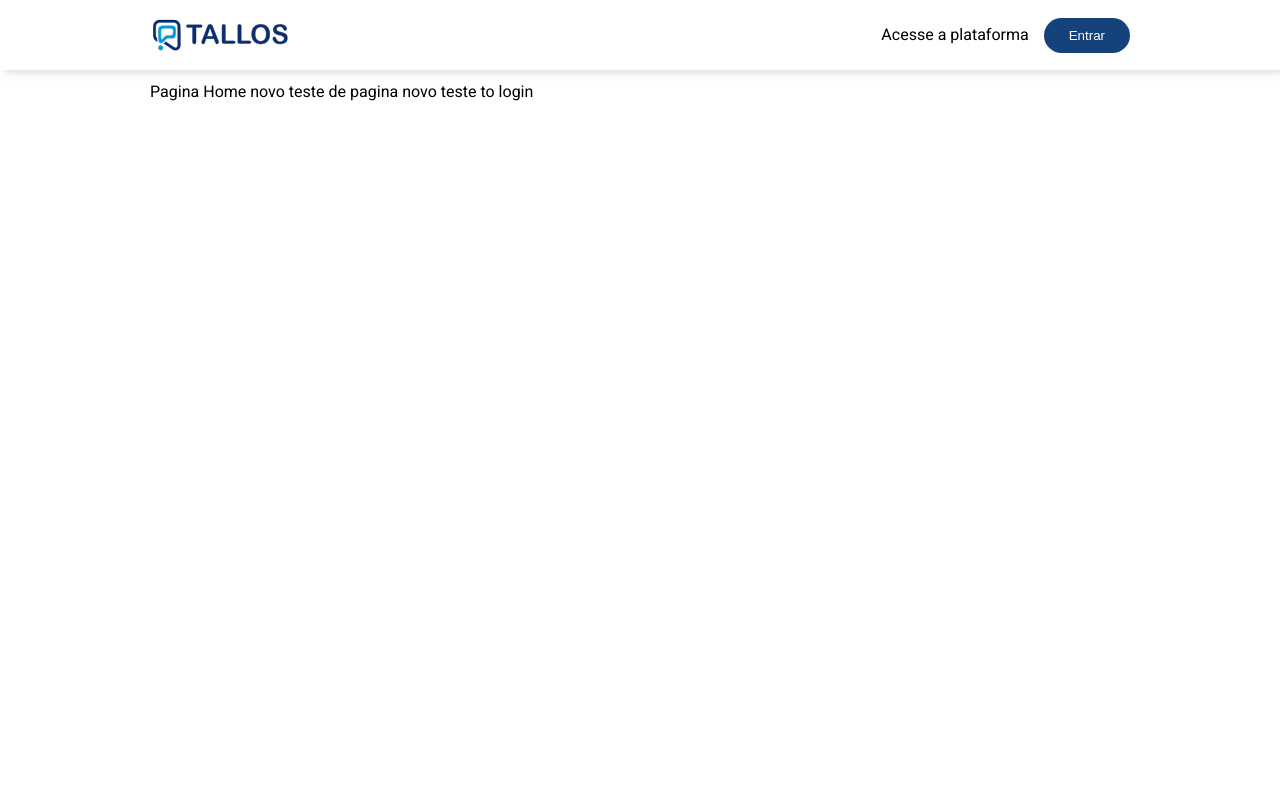
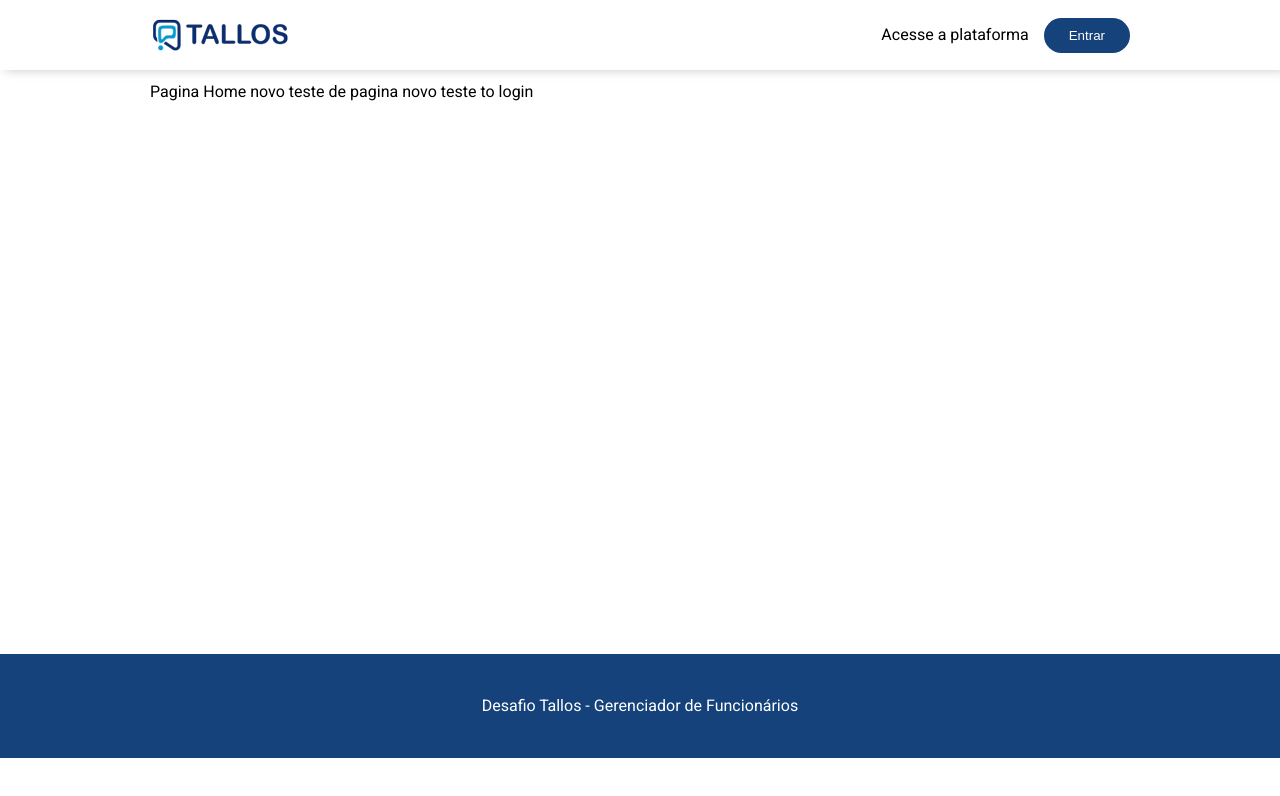
Before and after one commit to Paulo-DevTallos/desafio-tallos-frontend, a Vue app: page / in a window 1280 px wide. Shown: the top 796 px of the page. Built offline with nearby package versions, Linux system fonts and the light colour scheme.

Commit message:
adicionando componente de footer

```diff
--- /dev/null
+++ b/src/assets/components/footer.css
@@ -0,0 +1,6 @@
+.footer {
+  background-color: #15427a;
+  text-align: center;
+  padding: 40px 0;
+  color: #fff;
+}
--- /dev/null
+++ b/src/components/Footer.vue
@@ -0,0 +1,15 @@
+<template>
+  <footer class="footer">
+    Desafio Tallos - Gerenciador de Funcionários
+  </footer>
+</template>
+
+<script>
+export default {
+  name: 'footer',
+}
+</script>
+
+<style scoped>
+  @import "../assets/components/footer.css";
+</style>
--- a/src/pages/HomeView.vue
+++ b/src/pages/HomeView.vue
@@ -8,16 +8,19 @@
           to login
         </RouterLink>
       </main>
+    <Footer />
   </div>
 </template>
 
 <script>
 import Header from '../components/Header.vue';
+import Footer from '../components/Footer.vue';
 
 export default {
   name: "Home",
   components: {
-    Header
+    Header,
+    Footer
   },
 }
 </script>
```
